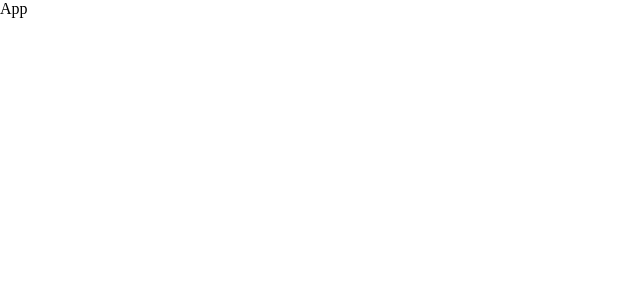
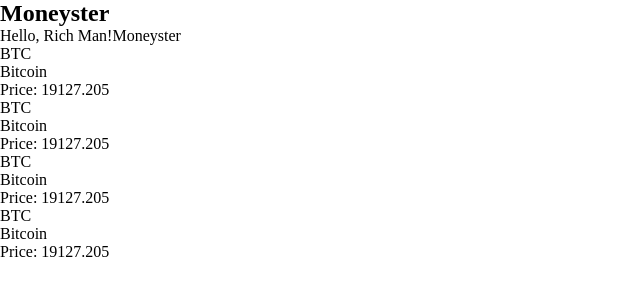
Before and after one commit to iAmWaris97/react-capstone, a React (Create React App) app: page / in a window 1280 px wide. Shown: the top 300 px of the page, without its empty margins (0-640 px from the left). Built offline with nearby package versions, Linux system fonts and the light colour scheme.

Commit message:
Install react-bootstrap and add components to App

```diff
--- a/package.json
+++ b/package.json
@@ -7,6 +7,7 @@
     "@testing-library/react": "^13.4.0",
     "@testing-library/user-event": "^13.5.0",
     "react": "^18.2.0",
+    "react-bootstrap": "^2.5.0",
     "react-dom": "^18.2.0",
     "react-scripts": "5.0.1",
     "web-vitals": "^2.1.4"
--- a/src/App.js
+++ b/src/App.js
@@ -1,9 +1,12 @@
 import './App.css';
+import Header from './components/Header/Header';
+import Coins from './components/Coins/Coins';
 
 function App() {
   return (
     <div className="App">
-      App
+      <Header />
+      <Coins />
     </div>
   );
 }
```
Also changed, not shown: 1 other file (tests, documents, lock files or other folders).
